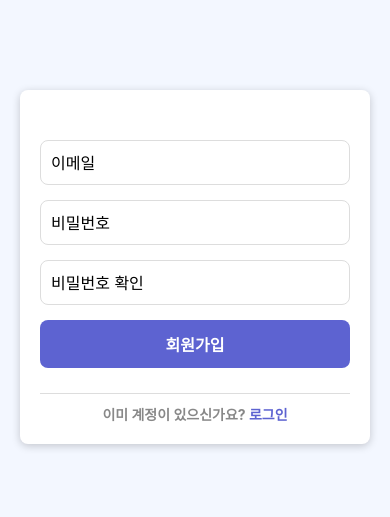
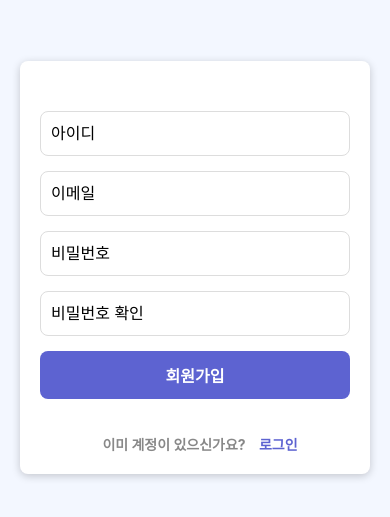
Before and after one commit to gbsw-tangpyeong/app, a React Native app: screen /SignupPage in a window 390 px wide. Shown: the part 145-662 px from the top of the page. Built offline with nearby package versions, Linux system fonts and the light colour scheme.

Commit message:
로그인 회원가입 화면 변경

```diff
--- a/Page/LoginPage.tsx
+++ b/Page/LoginPage.tsx
@@ -16,15 +16,16 @@ interface LoginPageProps {
 
 export default function LoginPage({ setIsLoggedIn }: LoginPageProps) {
   const navigation = useNavigation<NavigationProp<RootStackParamList>>();
-  const [email, setEmail] = useState<string>('');
+  const [id, setId] = useState<string>('');
   const [password, setPassword] = useState<string>('');
+  const [error, setError] = useState('');
 
   const handleLogin = () => {
-    if (email && password) {
-      console.log('로그인 시도:', email, password);
+    if (id && password) {
+      console.log('로그인 시도:', id, password);
       setIsLoggedIn(true);
-    } else {
-      console.log('이메일 또는 비밀번호를 입력해주세요.');
+    } else if (id == ''|| password == ''){
+      setError('아이디와 비밀번호를 입력해주세요');
     }
   };
 
@@ -33,10 +34,9 @@ export default function LoginPage({ setIsLoggedIn }: LoginPageProps) {
       <View style={styles.authButtonWrapper}>
         <TextInput
           style={styles.input}
-          placeholder="이메일"
-          value={email}
-          onChangeText={setEmail}
-          keyboardType="email-address"
+          placeholder="아이디"
+          value={id}
+          onChangeText={setId}
         />
 
         <TextInput
@@ -47,17 +47,18 @@ export default function LoginPage({ setIsLoggedIn }: LoginPageProps) {
           secureTextEntry
         />
 
+        {error !== '' && <Text style={styles.errorText}>{error}</Text>}
+
         <TouchableOpacity style={styles.loginButtonWrapper} onPress={handleLogin}>
           <Text style={styles.loginButtonText}>로그인</Text>
         </TouchableOpacity>
 
-        <TouchableOpacity onPress={() => { /* 비밀번호 찾기 기능 추가 */ }}>
+        <TouchableOpacity onPress={() => { }}>
           <Text style={styles.forgotPasswordText}>비밀번호를 잊으셨나요?</Text>
         </TouchableOpacity>
 
         <View style={styles.separatorWithText}>
-          <Text style={styles.orText}>회원가입이 아직 없으신가요?</Text>
-
+          <Text style={styles.orText}>계정이 없으신가요?</Text>
           <TouchableOpacity onPress={() => navigation.navigate('SignupPage')}>
             <Text style={styles.signupLink}>회원가입</Text>
           </TouchableOpacity>
@@ -97,6 +98,12 @@ const styles = StyleSheet.create({
     paddingLeft: 10,
     fontSize: 16,
   },
+  errorText: {
+    color: 'red',
+    fontSize: 14,
+    marginBottom: 10,
+    textAlign: 'center',
+  },
   loginButtonWrapper: {
     marginBottom: 15,
     backgroundColor: '#5D63D1',
--- a/Page/SignupPage.tsx
+++ b/Page/SignupPage.tsx
@@ -1,5 +1,6 @@
 import React, { useState } from 'react';
 import { View, TextInput, Text, TouchableOpacity, StyleSheet } from 'react-native';
+import { useNavigation, NavigationProp } from '@react-navigation/native';
 
 // 내비게이션 타입 정의
 type RootStackParamList = {
@@ -10,7 +11,8 @@ type RootStackParamList = {
 };
 
 export default function SignupPage() {
-  // 상태 변수 설정
+  const navigation = useNavigation<NavigationProp<RootStackParamList>>();
+  const [id, setId] = useState('');
   const [email, setEmail] = useState('');
   const [password, setPassword] = useState('');
   const [confirmPassword, setConfirmPassword] = useState('');
@@ -18,14 +20,12 @@ export default function SignupPage() {
 
   // 회원가입 버튼 클릭 처리 함수
   const handleSignup = () => {
-    if (email === '' || password === '' || confirmPassword === '') {
+    if (id == '' || email === '' || password === '' || confirmPassword === '') {
       setError('모든 필드를 입력해주세요');
     } else if (password !== confirmPassword) {
       setError('비밀번호가 일치하지 않습니다');
     } else {
-      // 회원가입 처리 로직 (예: API 호출)
       setError('');
-      // 회원가입 후 추가 동작
       alert('회원가입 완료!');
     }
   };
@@ -33,7 +33,12 @@ export default function SignupPage() {
   return (
     <View style={styles.container}>
       <View style={styles.authButtonWrapper}>
-        {/* 이메일 입력 */}
+      <TextInput
+          style={styles.input}
+          placeholder="아이디"
+          value={id}
+          onChangeText={setId}
+        />
         <TextInput
           style={styles.input}
           placeholder="이메일"
@@ -41,7 +46,6 @@ export default function SignupPage() {
           onChangeText={setEmail}
           keyboardType="email-address"
         />
-        {/* 비밀번호 입력 */}
         <TextInput
           style={styles.input}
           placeholder="비밀번호"
@@ -49,7 +53,6 @@ export default function SignupPage() {
           onChangeText={setPassword}
           secureTextEntry
         />
-        {/* 비밀번호 확인 입력 */}
         <TextInput
           style={styles.input}
           placeholder="비밀번호 확인"
@@ -58,18 +61,18 @@ export default function SignupPage() {
           secureTextEntry
         />
 
-        {/* 에러 메시지 */}
         {error !== '' && <Text style={styles.errorText}>{error}</Text>}
 
-        {/* 회원가입 버튼 */}
         <TouchableOpacity style={styles.signupButtonWrapper} onPress={handleSignup}>
           <Text style={styles.signupButtonText}>회원가입</Text>
         </TouchableOpacity>
 
-        <View style={styles.separator} />
-
-        {/* 로그인 페이지로 이동하는 버튼 */}
-        <Text style={styles.loginText}>이미 계정이 있으신가요? <Text style={styles.loginLinkText}>로그인</Text></Text>
+        <View style={styles.separatorWithText}>
+          <Text style={styles.orText}>이미 계정이 있으신가요? </Text>
+          <TouchableOpacity onPress={() => navigation.navigate('LoginPage')}>
+            <Text style={styles.LoginLink}>로그인</Text>
+          </TouchableOpacity>
+        </View>
       </View>
     </View>
   );
@@ -123,18 +126,22 @@ const styles = StyleSheet.create({
     fontSize: 16,
     fontWeight: 'bold',
   },
-  separator: {
-    height: 1,
-    backgroundColor: '#ddd',
-    marginVertical: 10,
+  separatorWithText: {
+    flexDirection: 'row',
+    justifyContent: 'center',
+    alignItems: 'center',
+    marginTop: 20,
   },
-  loginText: {
+  orText: {
     fontSize: 14,
     color: '#888',
+    fontWeight: 'bold',
+    paddingHorizontal: 10,
+  },
+  LoginLink: {
+    fontSize: 14,
+    color: '#5D63D1',
     textAlign: 'center',
     fontWeight: 'bold',
   },
-  loginLinkText: {
-    color: '#5D63D1',
-  },
 });
--- a/package.json
+++ b/package.json
@@ -12,6 +12,7 @@
     "@expo/webpack-config": "^19.0.1",
     "@react-native-async-storage/async-storage": "^1.23.1",
     "@react-native-community/masked-view": "^0.1.11",
+    "@react-native-google-signin/google-signin": "^13.1.0",
     "@react-navigation/bottom-tabs": "^7.2.0",
     "@react-navigation/native": "^7.0.14",
     "@react-navigation/native-stack": "^7.2.0",
```
Also changed, not shown: 1 other file (tests, documents, lock files or other folders).
